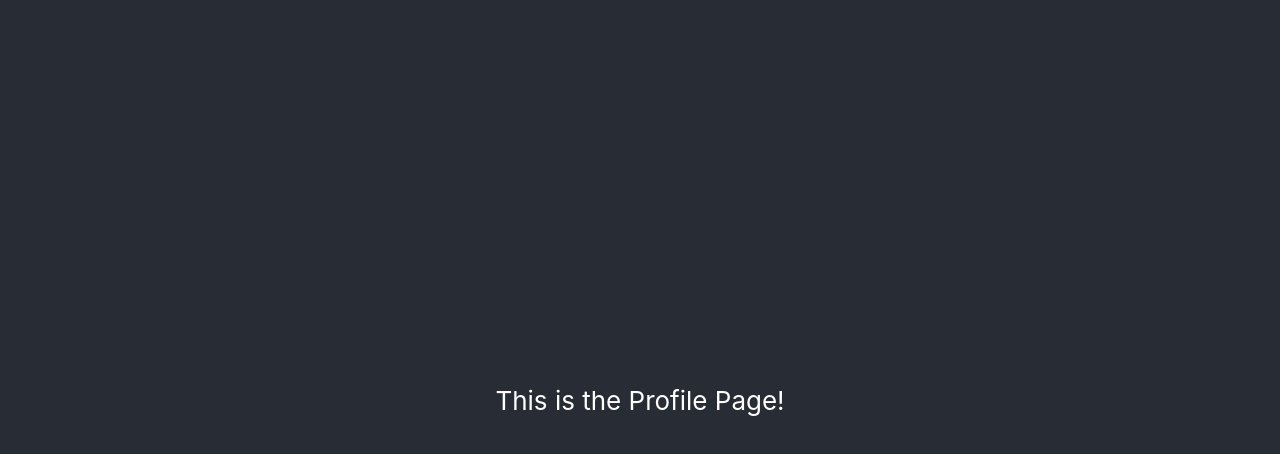
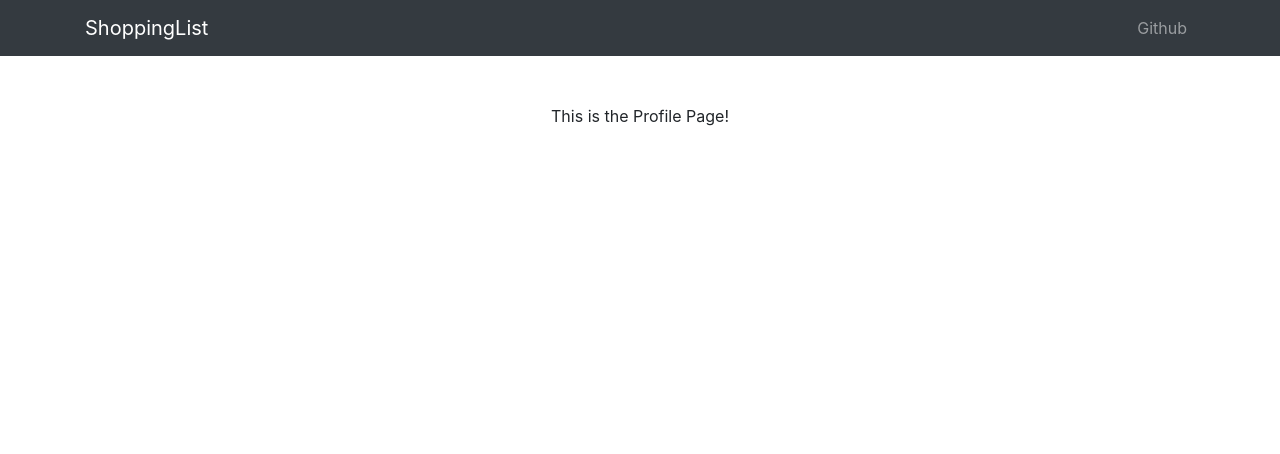
Before and after one commit to nicholaswang2000/Edifi, a React (Create React App) app in the folder edifi/: page /Profile in a window 1280 px wide. Shown: the top 454 px of the page. Built offline with nearby package versions, Linux system fonts and the light colour scheme.

Commit message:
Started the Profile Page. Installed Bootstrap

```diff
--- a/edifi/package.json
+++ b/edifi/package.json
@@ -6,6 +6,7 @@
     "@testing-library/jest-dom": "^5.11.5",
     "@testing-library/react": "^11.1.0",
     "@testing-library/user-event": "^12.1.10",
+    "bootstrap": "^4.5.3",
     "react": "^17.0.1",
     "react-dom": "^17.0.1",
     "react-router-dom": "^5.2.0",
--- a/edifi/src/App.js
+++ b/edifi/src/App.js
@@ -4,6 +4,7 @@
 import SearchPage from './pages/SearchPage'
 import NavigationPage from './pages/NavigationPage'
 
+import 'bootstrap/dist/css/bootstrap.min.css';
 import './App.css';
 
 function App() {
--- /dev/null
+++ b/edifi/src/components/AppNavbar.js
@@ -0,0 +1,46 @@
+import React, { Component } from 'react';
+import {
+    Collapse,
+    Navbar,
+    NavbarToggler,
+    NavbarBrand,
+    Nav,
+    NavItem,
+    NavLink,
+    Container
+} from 'reactstrap';
+
+class AppNavBar extends Component {
+    state = {
+        isOpen: false
+    }
+
+    toggle = () => {
+        this.setState({
+            isOpen: !this.state.isOpen
+        });
+    }
+
+    render() {
+        return (
+            <div>
+                <Navbar color="dark" dark expand="sm" className="mb-5">
+                    <Container>
+                        <NavbarBrand href="/"> ShoppingList</NavbarBrand>
+                        <NavbarToggler onClick={this.toggle} />
+                        <Collapse isOpen={this.state.isOpen} navbar>
+                            <Nav className="ml-auto" navbar>
+                                <NavItem>
+                                    <NavLink href="https://github.com/alvaromorales628">Github</NavLink>
+                                </NavItem>
+                            </Nav>
+                        </Collapse>
+                    </Container>
+                </Navbar>
+            </div>
+        );
+    }
+}
+
+
+export default AppNavBar;
--- a/edifi/src/pages/ProfilePage.js
+++ b/edifi/src/pages/ProfilePage.js
@@ -1,13 +1,13 @@
 import '../App.css';
+import AppNavBar from '../components/AppNavbar';
 
 function ProfilePage() {
   return (
     <div className="App">
-      <header className="App-header">
+      <AppNavBar />
         <p>
           This is the Profile Page!
         </p>
-      </header>
     </div>
   );
 }
```
Also changed, not shown: 1 other file (tests, documents, lock files or other folders).
